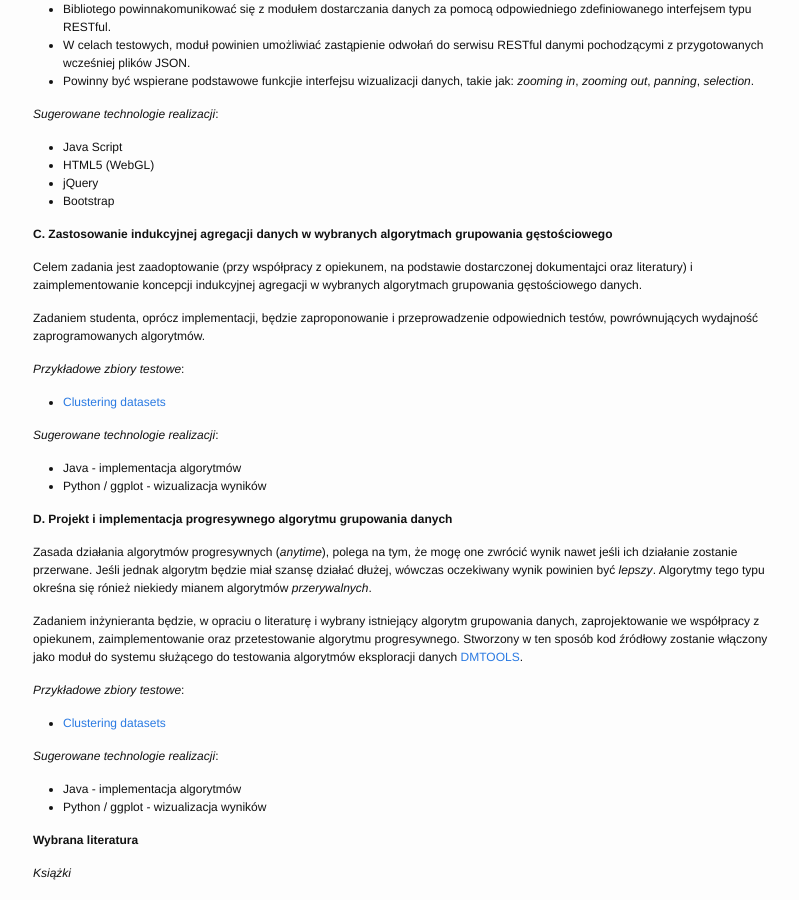
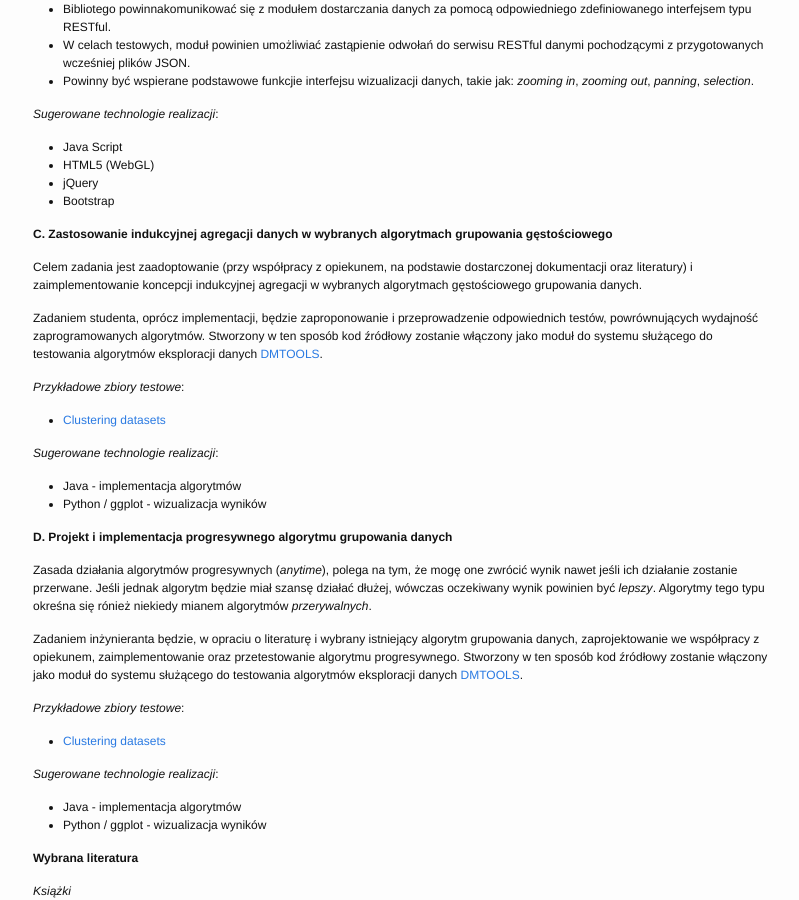
Before and after one commit to piotrlasek/piotrlasek.github.io, a Jekyll site: the page built from for-students/thesis-topics-2017.md, in a window 1280 px wide and 900 px high, scrolled down 1431 px. Shown: the whole window, without its empty margins (237-1036 px from the left). Built offline with Jekyll 4.4.1, drawn with Linux system fonts in a browser that asks for light colours.

Commit message:
Update thesis-topics-2017.md

```diff
--- a/for-students/thesis-topics-2017.md
+++ b/for-students/thesis-topics-2017.md
@@ -113,11 +113,14 @@ języka HTML5. Moduł powinien spełniać następujace założenia:
      grupowania gęstościowego</h3>
 
 Celem zadania jest zaadoptowanie (przy współpracy z opiekunem, na podstawie
-dostarczonej dokumentajci oraz literatury) i zaimplementowanie koncepcji indukcyjnej
-agregacji w wybranych algorytmach grupowania gęstościowego danych.
+dostarczonej dokumentacji oraz literatury) i zaimplementowanie koncepcji indukcyjnej
+agregacji w wybranych algorytmach gęstościowego grupowania danych.
 
 Zadaniem studenta, oprócz implementacji, będzie zaproponowanie i przeprowadzenie
 odpowiednich testów, powrównujących wydajność zaprogramowanych algorytmów.
+Stworzony w ten sposób kod źródłowy  zostanie włączony jako moduł do systemu
+służącego do testowania algorytmów eksploracji
+danych [DMTOOLS](https://github.com/piotrlasek/clustering).
 
 *Przykładowe zbiory testowe*:
 
```
